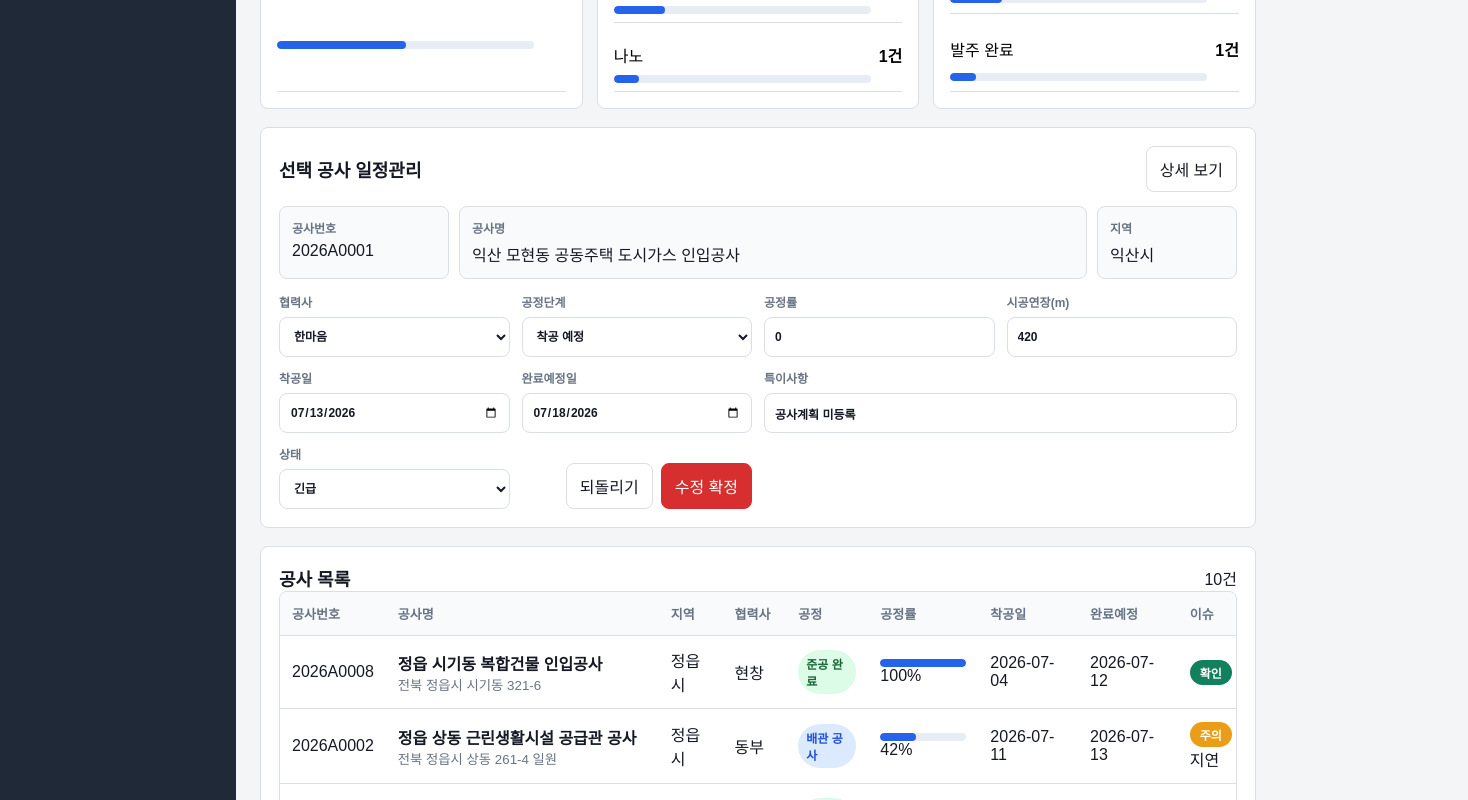
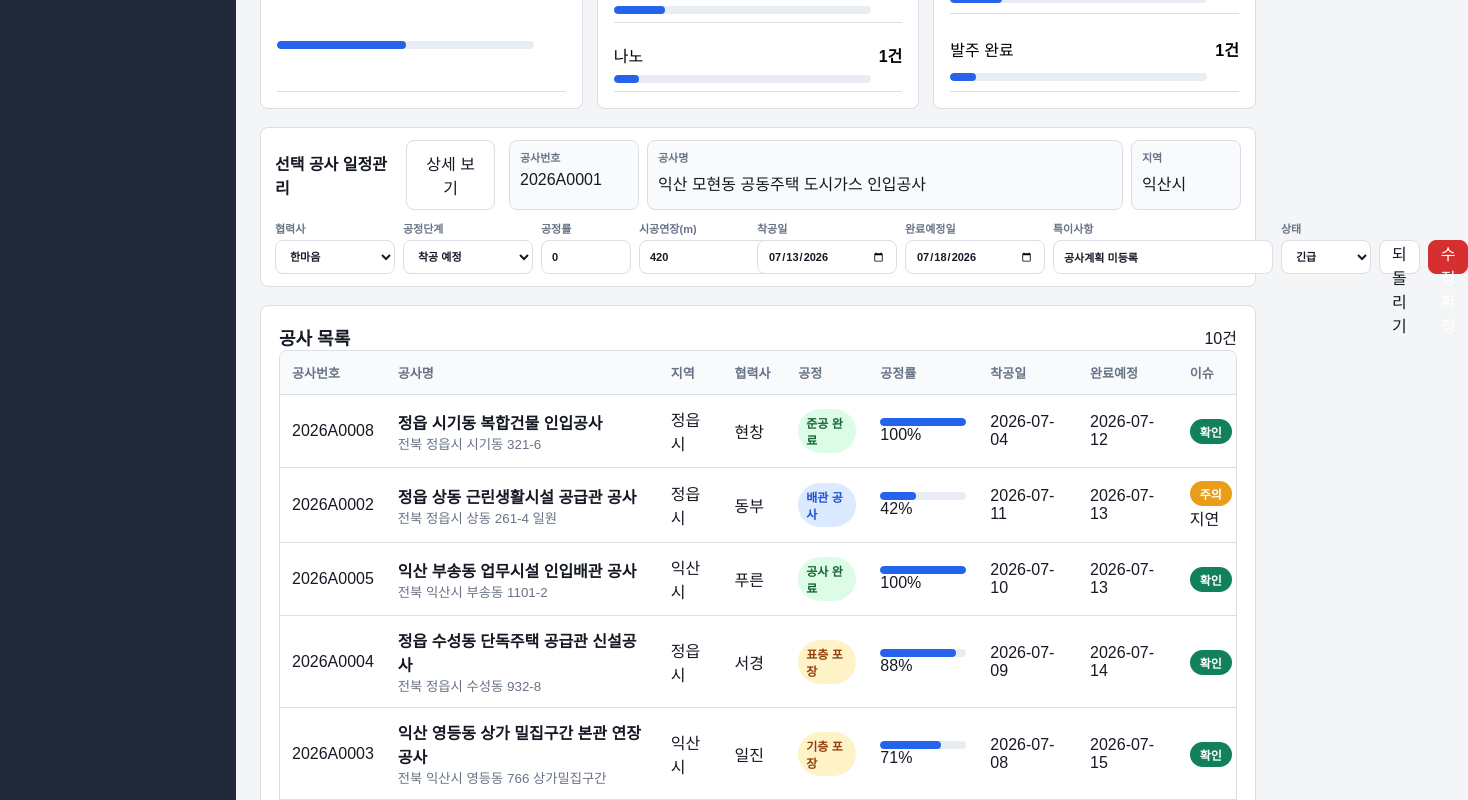
Before and after one commit to rlrkaos1536821-commits/OPCON, a Next.js app: page / in a window 1280 px wide. Shown: the part 1240-2040 px from the top of the page, 1468 px wide, since content can reach past the window. Built offline with nearby package versions, Linux system fonts and the light colour scheme.

Commit message:
Compact schedule editor above list

```diff
--- a/src/app/globals.css
+++ b/src/app/globals.css
@@ -47,16 +47,21 @@ h2 { font-size: 18px; }
 .kpiGrid span { color: var(--muted); }
 .kpiGrid strong { font-size: 28px; }
 
-.schedulePanel { padding: 18px; display: grid; gap: 14px; }
-.fixedInfoGrid { display: grid; grid-template-columns: 170px minmax(260px, 1fr) 140px; gap: 10px; }
+.schedulePanel { display: grid; grid-template-columns: 220px minmax(0, 1fr); gap: 10px 14px; padding: 12px 14px; }
+.schedulePanel .sectionTitle { align-items: center; margin-bottom: 0; }
+.schedulePanel .sectionTitle h2 { font-size: 16px; }
+.fixedInfoGrid { display: grid; grid-template-columns: 130px minmax(220px, 1fr) 110px; gap: 8px; }
 .infoGrid { display: grid; grid-template-columns: repeat(2, minmax(0, 1fr)); gap: 12px; }
 .infoGrid p, .fixedInfoGrid p, .rightPanel p { margin: 0; padding: 12px; background: #f8fafc; border: 1px solid var(--line); border-radius: 8px; }
+.fixedInfoGrid p { min-height: 46px; padding: 8px 10px; }
 .infoGrid strong, .fixedInfoGrid strong { display: block; margin-bottom: 6px; color: var(--muted); font-size: 12px; }
-.scheduleForm { display: grid; grid-template-columns: repeat(4, minmax(150px, 1fr)); gap: 12px; align-items: end; }
-.scheduleForm label { display: grid; gap: 7px; color: var(--muted); font-size: 12px; font-weight: 800; }
-.scheduleForm input, .scheduleForm select { height: 40px; border: 1px solid var(--line); border-radius: 8px; padding: 0 10px; background: #fff; color: var(--text); }
-.wideField { grid-column: span 2; }
+.fixedInfoGrid strong { font-size: 11px; }
+.scheduleForm { grid-column: 1 / -1; display: grid; grid-template-columns: 120px 130px 90px 110px 140px 140px minmax(220px, 1fr) 90px auto; gap: 8px; align-items: end; }
+.scheduleForm label { display: grid; gap: 4px; color: var(--muted); font-size: 11px; font-weight: 800; }
+.scheduleForm input, .scheduleForm select { height: 34px; border: 1px solid var(--line); border-radius: 8px; padding: 0 10px; background: #fff; color: var(--text); }
+.wideField { grid-column: auto; }
 .scheduleActions { display: flex; justify-content: flex-end; gap: 8px; }
+.scheduleActions button { height: 34px; padding: 0 12px; }
 
 .mapArea { display: grid; grid-template-columns: minmax(0, 1fr) 320px; gap: 16px; min-height: 330px; }
 .mapCanvas, .mockMap { position: relative; overflow: hidden; border: 1px solid var(--line); border-radius: 8px; background: linear-gradient(90deg, rgba(31,41,55,.08) 1px, transparent 1px), linear-gradient(rgba(31,41,55,.08) 1px, transparent 1px), #dfe8e3; background-size: 48px 48px; }
@@ -104,7 +109,7 @@ tbody tr:hover, .selectedRow { background: #fff5f5; }
 @media (max-width: 1100px) {
   .appShell { grid-template-columns: 1fr; }
   .sideNav { position: static; flex-direction: row; flex-wrap: wrap; align-items: center; }
-  .mapArea, .detailGrid, .summaryGrid, .kpiGrid, .fixedInfoGrid, .scheduleForm { grid-template-columns: 1fr; }
+  .mapArea, .detailGrid, .summaryGrid, .kpiGrid, .fixedInfoGrid, .scheduleForm, .schedulePanel { grid-template-columns: 1fr; }
   .wideField { grid-column: auto; }
   .scheduleActions { justify-content: stretch; }
   .scheduleActions button { flex: 1; }
```
